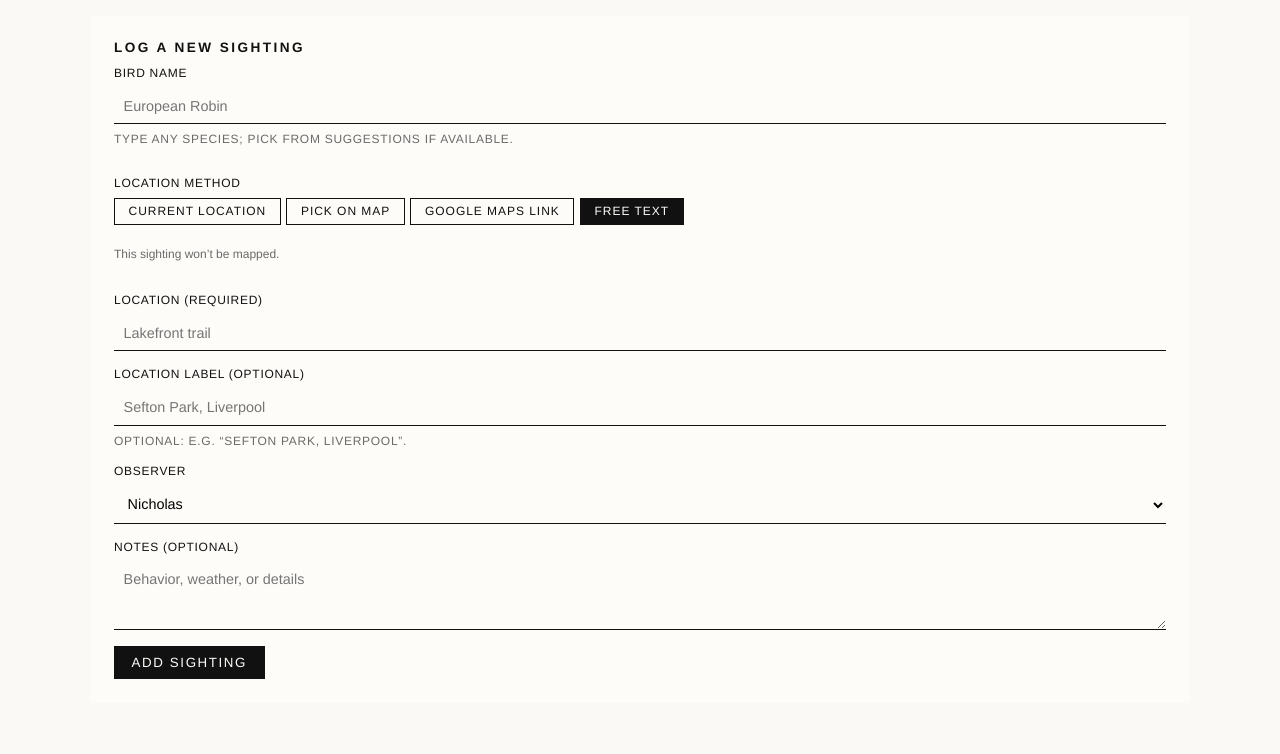
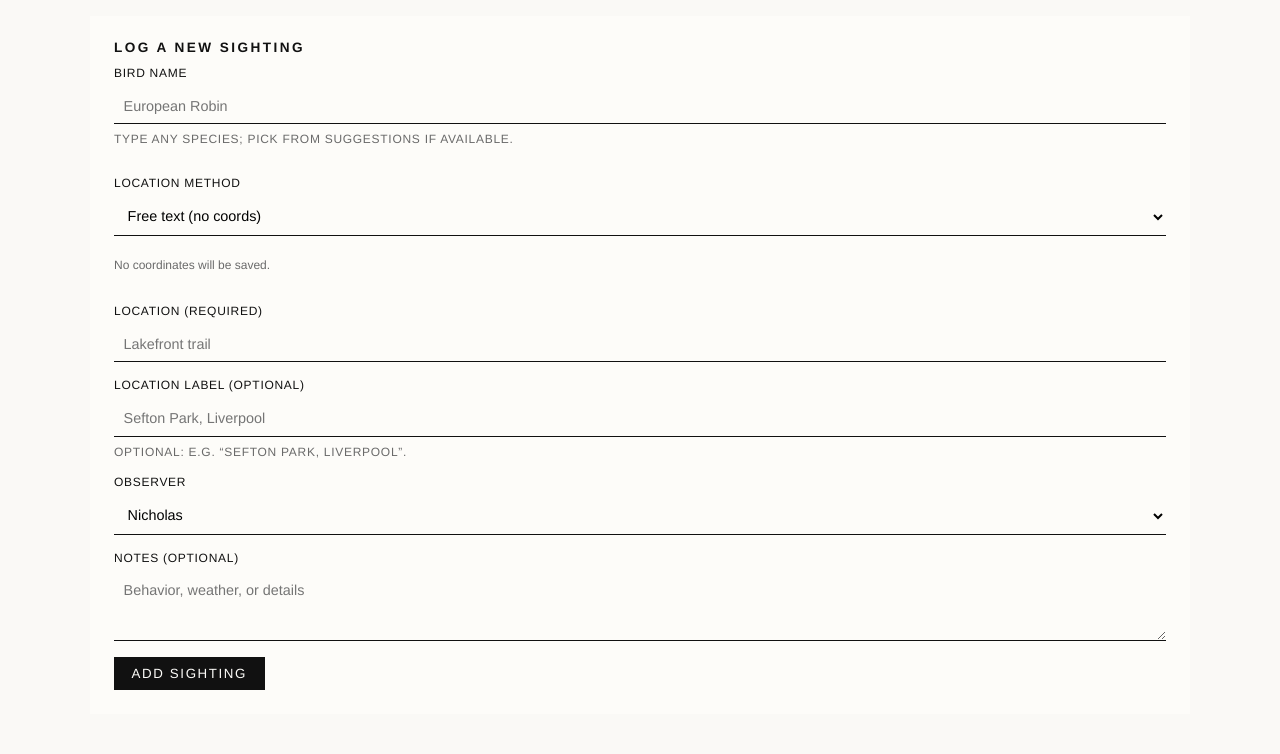
Before and after one commit to nicholasedger88/birds, a Flask app: page / in a window 1280 px wide. Shown: the part 166-920 px from the top of the page. Before the commit the page ends 845 px from the top, so only its background shows below. Run offline with Flask 3, Linux system fonts and the light colour scheme; data that the repository does not hold is empty; some libraries are stand-ins or nearby versions.

Commit message:
Simplify location method UI

```diff
--- a/static/style.css
+++ b/static/style.css
@@ -123,17 +123,6 @@ header p {
 .segment.active {
   background: #111111;
   color: #fdfcf9;
-}
-
-.location-methods {
-  gap: 0.35rem;
-}
-
-.location-methods .segment {
-  position: relative;
-  display: inline-flex;
-  align-items: center;
-  gap: 0.35rem;
 }
 
 .location-panel {
--- a/templates/index.html
+++ b/templates/index.html
@@ -52,16 +52,18 @@
           </label>
           <label>
             Location method
-            <div class="segmented location-methods" role="group" aria-label="Location method">
-              <button type="button" class="segment" data-method="current">Current location</button>
-              <button type="button" class="segment" data-method="map">Pick on map</button>
-              <button type="button" class="segment" data-method="maps-link">Google Maps link</button>
-              <button type="button" class="segment active" data-method="free">Free text</button>
-              <input type="hidden" name="location_method" id="location_method" value="free" />
-            </div>
+            <select id="location_method" name="location_method">
+              <option value="free">Free text (no coords)</option>
+              <option value="current">Use current location</option>
+              <option value="map">Pick on map</option>
+              <option value="maps-link">Paste Google Maps link</option>
+            </select>
           </label>
+          <div class="location-panel" data-method="free">
+            <p class="helper">No coordinates will be saved.</p>
+          </div>
           <div class="location-panel" data-method="current" hidden>
-            <button type="button" id="geo-button">Use my current location</button>
+            <button type="button" id="geo-button">Use my location</button>
             <p class="helper" id="geo-status">Location uses your browser's GPS when available.</p>
           </div>
           <div class="location-panel" data-method="map" hidden>
@@ -81,9 +83,6 @@
             <span class="helper">Open Google Maps, drop a pin, Share → Copy link, paste here.</span>
             <div class="maps-status" id="maps-status" aria-live="polite"></div>
           </div>
-          <div class="location-panel" data-method="free">
-            <p class="helper">This sighting won’t be mapped.</p>
-          </div>
           <div class="helper coords-status" id="coords-status" aria-live="polite"></div>
           <label>
             Location (required)
@@ -97,7 +96,12 @@
           </label>
           <label>
             Location label (optional)
-            <input type="text" name="location_label" placeholder="Sefton Park, Liverpool" />
+            <input
+              type="text"
+              id="location_label"
+              name="location_label"
+              placeholder="Sefton Park, Liverpool"
+            />
             <span class="helper">Optional: e.g. “Sefton Park, Liverpool”.</span>
           </label>
           <label>
@@ -108,8 +112,8 @@
               <option value="Andy">Andy</option>
             </select>
           </label>
-          <input type="hidden" name="lat" id="lat-field" />
-          <input type="hidden" name="lng" id="lng-field" />
+          <input type="hidden" name="lat" id="lat" />
+          <input type="hidden" name="lng" id="lng" />
           <label>
             Notes (optional)
             <textarea name="notes" rows="3" placeholder="Behavior, weather, or details"></textarea>
@@ -442,17 +446,14 @@
         const geoButton = document.getElementById("geo-button");
         const geoStatus = document.getElementById("geo-status");
         const locationField = document.getElementById("location");
-        const latField = document.getElementById("lat-field");
-        const lngField = document.getElementById("lng-field");
+        const latField = document.getElementById("lat");
+        const lngField = document.getElementById("lng");
         const mapsLinkField = document.getElementById("maps-link");
         const mapsExtractButton = document.getElementById("maps-extract");
         const mapsStatus = document.getElementById("maps-status");
         const mapPickerButton = document.getElementById("map-picker-button");
         const coordsStatus = document.getElementById("coords-status");
-        const locationMethodButtons = document.querySelectorAll(
-          ".location-methods [data-method]"
-        );
-        const locationMethodInput = document.getElementById("location_method");
+        const locationMethodSelect = document.getElementById("location_method");
         const locationPanels = document.querySelectorAll(".location-panel");
 
         const updatePinnedStatus = () => {
@@ -466,19 +467,22 @@
           }
         };
 
-        const setLocation = ({ lat, lng, locationText }) => {
+        const setCoords = (lat, lng) => {
           if (!latField || !lngField) {
             return;
           }
           latField.value = Number(lat).toFixed(6);
           lngField.value = Number(lng).toFixed(6);
-          if (locationField && locationText) {
-            locationField.value = locationText;
-          }
           updatePinnedStatus();
         };
 
-        if (!locationField || !latField || !lngField) {
+        const setLocationText = (text) => {
+          if (locationField && text) {
+            locationField.value = text;
+          }
+        };
+
+        if (!locationField || !latField || !lngField || !locationMethodSelect) {
           console.warn("Location fields missing; skipping location init.");
         } else {
           geoButton?.addEventListener("click", () => {
@@ -494,11 +498,10 @@
             navigator.geolocation.getCurrentPosition(
               (position) => {
                 const { latitude, longitude } = position.coords;
-                setLocation({
-                  lat: latitude,
-                  lng: longitude,
-                  locationText: `Current location (${latitude.toFixed(5)}, ${longitude.toFixed(5)})`,
-                });
+                setCoords(latitude, longitude);
+                setLocationText(
+                  `Pinned location (${latitude.toFixed(5)}, ${longitude.toFixed(5)})`
+                );
                 if (geoStatus) {
                   geoStatus.textContent = "Location captured.";
                 }
@@ -519,19 +522,10 @@
           };
 
           const setActiveLocationMethod = (method) => {
-            if (!locationMethodButtons.length || !locationPanels.length) {
-              console.warn("Location method controls missing; skipping location methods.");
-              return;
-            }
             locationPanels.forEach((panel) => {
               panel.hidden = panel.dataset.method !== method;
             });
-            locationMethodButtons.forEach((button) => {
-              button.classList.toggle("active", button.dataset.method === method);
-            });
-            if (locationMethodInput) {
-              locationMethodInput.value = method;
-            }
+            locationMethodSelect.value = method;
             if (method === "free") {
               clearCoordinates();
               if (mapsLinkField) {
@@ -546,13 +540,13 @@
             }
           };
 
-          if (!locationMethodButtons.length || !locationPanels.length) {
-            console.warn("Location method controls missing; skipping location methods.");
+          if (!locationPanels.length) {
+            console.warn("Location panels missing; skipping location methods.");
           } else {
-            locationMethodButtons.forEach((button) => {
-              button.addEventListener("click", () => setActiveLocationMethod(button.dataset.method));
+            locationMethodSelect.addEventListener("change", (event) => {
+              setActiveLocationMethod(event.target.value);
             });
-            setActiveLocationMethod(locationMethodInput?.value || "free");
+            setActiveLocationMethod(locationMethodSelect.value || "free");
           }
 
           const setMapsStatus = (message, link) => {
@@ -571,13 +565,12 @@
             }
           };
 
-          const applyCoordinates = ({ lat, lng, label_guess, google_maps_url }) => {
+          const applyCoordinates = ({ lat, lng, google_maps_url }) => {
             if (typeof lat === "number" && typeof lng === "number") {
-              setLocation({
-                lat,
-                lng,
-                locationText: `Pinned location (${lat.toFixed(5)}, ${lng.toFixed(5)})`,
-              });
+              setCoords(lat, lng);
+              setLocationText(
+                `Pinned location (${lat.toFixed(5)}, ${lng.toFixed(5)})`
+              );
               setMapsStatus("Location saved.", google_maps_url);
             }
           };
@@ -662,11 +655,10 @@
                 return;
               }
               const { lat, lng } = mapPickerMarker.getLatLng();
-              setLocation({
-                lat,
-                lng,
-                locationText: `Pinned location (${lat.toFixed(5)}, ${lng.toFixed(5)})`,
-              });
+              setCoords(lat, lng);
+              setLocationText(
+                `Pinned location (${lat.toFixed(5)}, ${lng.toFixed(5)})`
+              );
               setMapsStatus(
                 "Location saved.",
                 `https://www.google.com/maps?q=${lat},${lng}`
```
